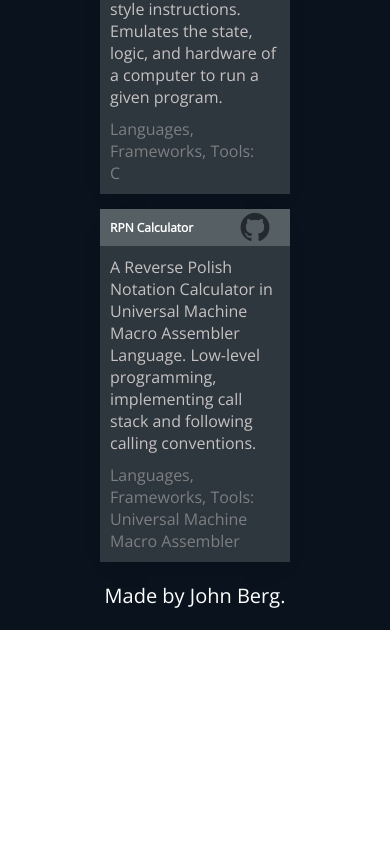
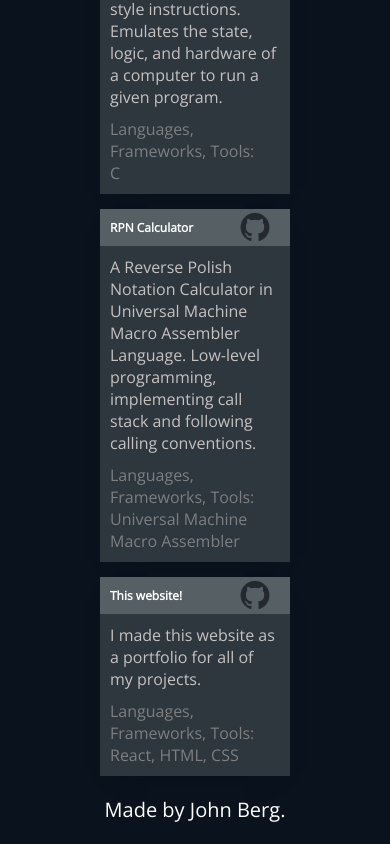
Before and after one commit to bergj21/person-website, a React (Create React App) app: page / in a window 390 px wide. Shown: the part 2565-3409 px from the top of the page. Before the commit the page ends 3195 px from the top, so only its background shows below. Built offline with nearby package versions, Linux system fonts and the light colour scheme.

Commit message:
Mobile Development

```diff
--- a/src/projects-data.js
+++ b/src/projects-data.js
@@ -28,6 +28,12 @@ const projects = [
         description: "A Reverse Polish Notation Calculator in Universal Machine Macro Assembler Language. Low-level programming, implementing call stack and following calling conventions.",
         langs: ["Universal Machine Macro Assembler"],
         link: "https://github.com/bergj21/RPN-Calculator"
+    },
+    {
+        title: "This website!",
+        description: "I made this website as a portfolio for all of my projects.",
+        langs: ["React", "HTML", "CSS"],
+        link: "https://github.com/bergj21/personal-website"
     }
 ]
 
```
